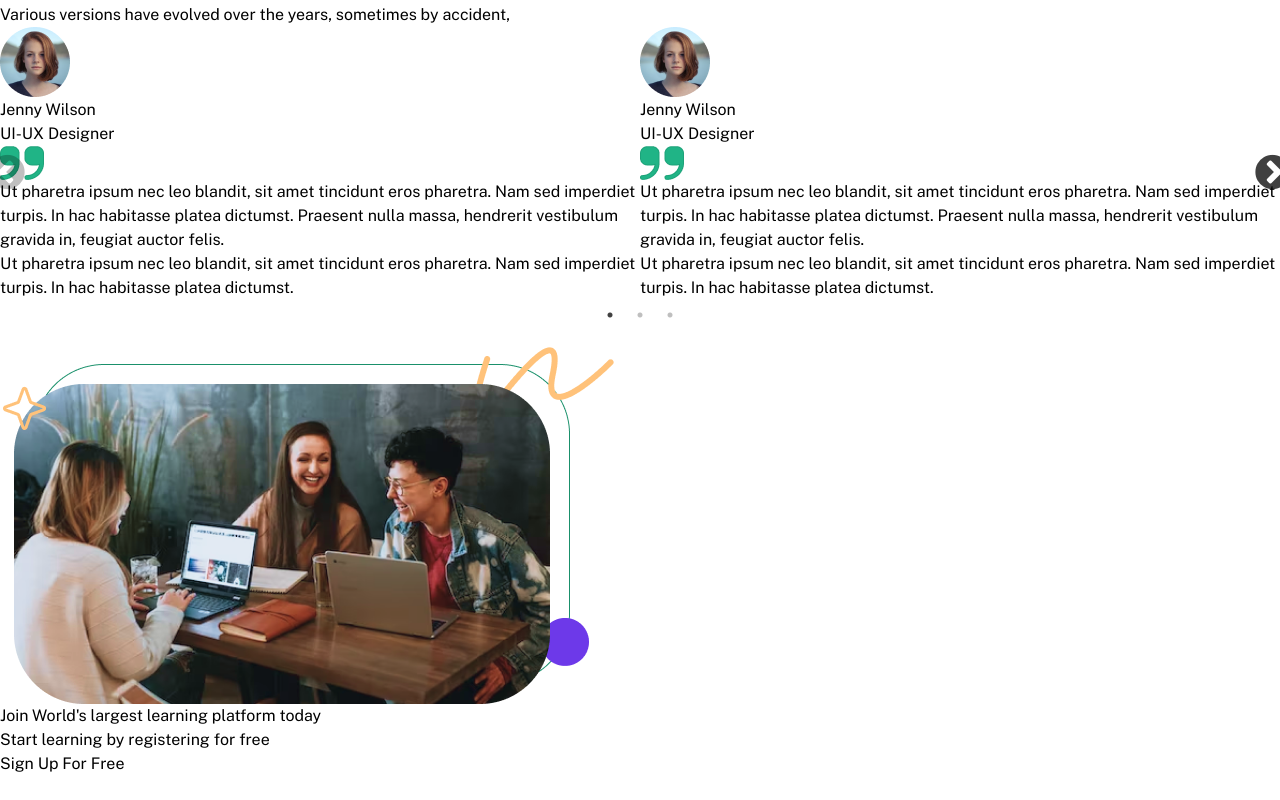
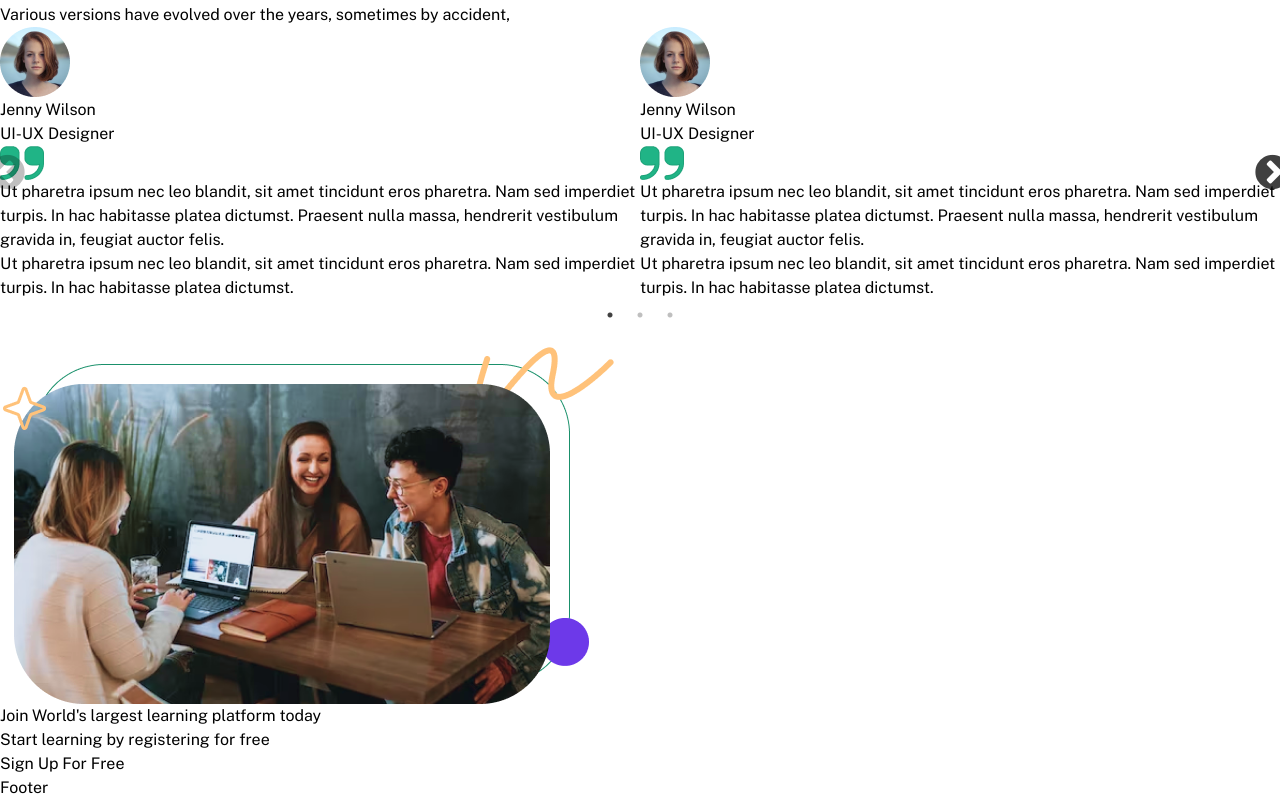
Before and after one commit to Babycoder/e-learning, a React (Vite) app: page / in a window 1280 px wide. Shown: the part 5355-6155 px from the top of the page. Before the commit the page ends 6131 px from the top, so only its background shows below. Built offline with nearby package versions, Linux system fonts and the light colour scheme.

Commit message:
Navbar fixed

```diff
--- a/src/App.css
+++ b/src/App.css
@@ -27,3 +27,6 @@
 .category-card:hover .arrow-icon {
   fill: white;
 }
+.no-scroll {
+  overflow: hidden;
+}
--- a/src/App.jsx
+++ b/src/App.jsx
@@ -8,6 +8,7 @@ import {
   Categories,
   Feedback,
   CTA,
+  Footer,
 } from "./components/index";
 import "./App.css";
 
@@ -22,6 +23,7 @@ const App = () => {
       <Categories />
       <Feedback />
       <CTA />
+      <Footer />
     </>
   );
 };
--- /dev/null
+++ b/src/components/Footer.jsx
@@ -0,0 +1,7 @@
+import React from "react";
+
+const Footer = () => {
+  return <div>Footer</div>;
+};
+
+export default Footer;
--- a/src/components/Navbar.jsx
+++ b/src/components/Navbar.jsx
@@ -7,6 +7,12 @@ const Navbar = () => {
   const handleClick = () => {
     setToggle(!toggle);
   };
+
+  if (toggle) {
+    document.body.classList.add('no-scroll');
+  } else {
+    document.body.classList.remove('no-scroll');
+  }
 
   return (
     <>
@@ -39,7 +45,7 @@ const Navbar = () => {
 
         <div
           className={
-            toggle ? "absolute z-10 p-4 w-full h-screen bg-white md:hidden" : "hidden"
+            toggle ? " absolute z-10 p-4 w-full h-screen bg-white md:hidden" : "hidden"
           }
         >
           <ul className="text-gray-500 font-medium">
--- a/src/components/index.js
+++ b/src/components/index.js
@@ -9,6 +9,7 @@ import CategorieCard from "./CategorieCard";
 import Feedback from "./Feedback";
 import FeedbackCard from "./FeedbackCard";
 import CTA from "./CTA";
+import Footer from "./Footer";
 
 const slickSettings = {
   dots: true,
@@ -60,5 +61,6 @@ export {
   Feedback,
   FeedbackCard,
   CTA,
+  Footer,
   slickSettings,
 };
```
